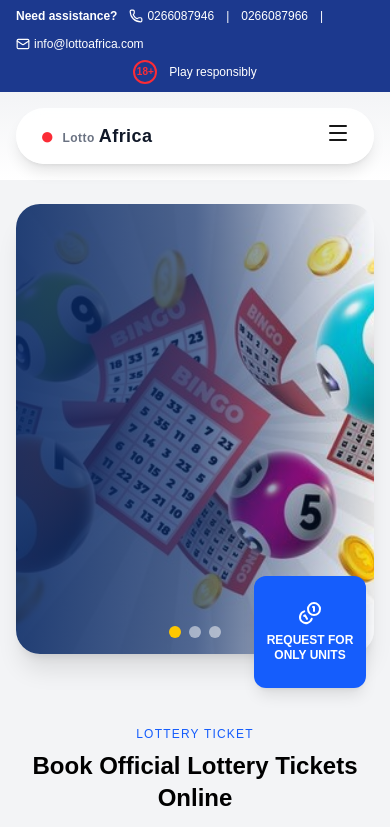
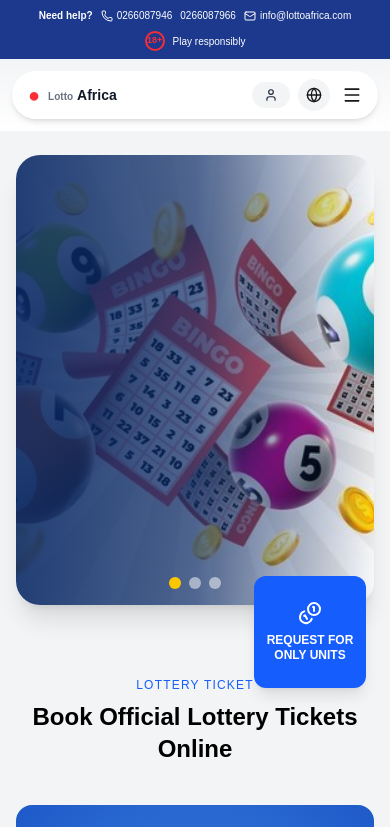
Before and after one commit to JosephLarbi21/lottoafrica, a Next.js app: page / in a window 390 px wide. Shown: the top 827 px of the page. Built offline with nearby package versions, Linux system fonts and the light colour scheme; grey boxes are pictures that could not be loaded.

Commit message:
New Update 05

```diff
--- a/components/Navbar.tsx
+++ b/components/Navbar.tsx
@@ -2,7 +2,15 @@
 
 import Link from "next/link";
 import { useState } from "react";
-import { Menu, X, Globe, ChevronDown, User, Phone, Mail } from "lucide-react";
+import {
+  Menu,
+  X,
+  Globe,
+  ChevronDown,
+  User,
+  Phone,
+  Mail,
+} from "lucide-react";
 import LoginModal from "@/components/LoginModal";
 
 export default function Navbar() {
@@ -29,52 +37,55 @@
   return (
     <>
       {/* 🟢 TOP INFO BAR */}
-      <div className="w-full bg-blue-900 text-white text-xs md:text-sm px-4 py-2 flex flex-col md:flex-row items-center justify-between gap-2">
+      <div className="w-full bg-blue-900 text-white text-[10px] sm:text-xs md:text-sm px-3 md:px-6 py-2 flex flex-col md:flex-row items-center justify-between gap-2">
+
         {/* LEFT */}
-        <div className="flex items-center gap-3 flex-wrap">
-          <span className="font-semibold">Need assistance?</span>
+        <div className="flex flex-wrap items-center justify-center md:justify-start gap-2 md:gap-4 text-center md:text-left">
+          <span className="font-semibold">Need help?</span>
 
           <div className="flex items-center gap-1">
-            <Phone size={14} />
+            <Phone size={12} />
             <span>0266087946</span>
           </div>
 
-          <span>|</span>
+          <span className="hidden sm:inline">|</span>
 
           <span>0266087966</span>
 
-          <span>|</span>
+          <span className="hidden sm:inline">|</span>
 
           <div className="flex items-center gap-1">
-            <Mail size={14} />
-            <span>info@lottoafrica.com</span>
+            <Mail size={12} />
+            <span className="truncate">info@lottoafrica.com</span>
           </div>
         </div>
 
         {/* RIGHT */}
-        <div className="flex items-center gap-3">
-          <div className="w-6 h-6 flex items-center justify-center rounded-full border-2 border-red-500 text-red-500 font-bold text-[10px]">
+        <div className="flex items-center gap-2 md:gap-3">
+          <div className="w-5 h-5 flex items-center justify-center rounded-full border-2 border-red-500 text-red-500 font-bold text-[9px]">
             18+
           </div>
-
-          <span className="font-medium">Play responsibly</span>
+          <span className="text-[10px] md:text-sm">Play responsibly</span>
         </div>
       </div>
 
       {/* 🔵 MAIN NAV */}
-      <div className="w-full flex justify-center py-4 px-4 bg-gradient-to-b from-gray-100 to-white sticky top-0 z-50">
-        <div className="w-full max-w-7xl bg-white/90 backdrop-blur-md rounded-full shadow-lg px-6 py-3 flex items-center justify-between">
+      <div className="sticky top-0 z-50 bg-gradient-to-b from-gray-100 to-white px-3 md:px-6 py-3">
+        <div className="max-w-7xl mx-auto bg-white/90 backdrop-blur-md rounded-full shadow-md px-4 md:px-6 py-2 flex items-center justify-between">
+
           {/* LOGO */}
-          <div className="flex items-center gap-2 font-bold text-lg cursor-pointer">
-            <span className="text-red-500 text-2xl">●</span>
-            <span className="tracking-wide text-gray-900">
-              <span className="text-gray-500 text-xs mr-1">Lotto</span>
+          <div className="flex items-center gap-2 font-bold text-sm md:text-lg cursor-pointer">
+            <span className="text-red-500 text-xl md:text-2xl">●</span>
+            <span className="text-gray-900">
+              <span className="text-gray-500 text-[10px] md:text-xs mr-1">
+                Lotto
+              </span>
               Africa
             </span>
           </div>
 
           {/* DESKTOP NAV */}
-          <div className="hidden md:flex items-center gap-8 text-sm font-medium text-gray-700">
+          <div className="hidden md:flex items-center gap-6 lg:gap-8 text-sm font-medium text-gray-700">
             {navItems.map((item) => (
               <div
                 key={item}
@@ -82,7 +93,9 @@
                 onMouseEnter={() => setActiveDropdown(item)}
                 onMouseLeave={() => setActiveDropdown(null)}
               >
-                <span className="hover:text-blue-600 transition">{item}</span>
+                <span className="hover:text-blue-600 transition">
+                  {item}
+                </span>
 
                 {dropdownItems[item] && <ChevronDown size={14} />}
 
@@ -107,39 +120,42 @@
           </div>
 
           {/* RIGHT */}
-          <div className="hidden md:flex items-center gap-3">
+          <div className="flex items-center gap-2 md:gap-3">
+
             {/* LOGIN */}
             <button
               onClick={() => setOpenLogin(true)}
-              className="flex items-center gap-2 cursor-pointer bg-gray-100 text-gray-800 px-4 py-2 rounded-full text-sm font-medium transition-all duration-300 shadow-sm hover:bg-yellow-400 hover:text-black hover:scale-105 hover:shadow-md hover:shadow-yellow-300/40"
+              className="flex items-center gap-1 md:gap-2 bg-gray-100 text-gray-800 px-3 md:px-4 py-1.5 md:py-2 rounded-full text-xs md:text-sm transition hover:bg-yellow-400 hover:text-black"
             >
-              <User size={16} />
-              Log in / Sign up
+              <User size={14} />
+              <span className="hidden sm:inline">Login</span>
             </button>
 
             {/* LANGUAGE */}
-            <div className="w-10 h-10 rounded-full bg-gray-100 text-gray-800 flex items-center justify-center cursor-pointer transition-all duration-300 shadow-sm hover:bg-yellow-400 hover:text-black hover:scale-105 hover:shadow-md hover:shadow-yellow-300/40">
-              <Globe size={18} />
+            <div className="w-8 h-8 md:w-10 md:h-10 rounded-full bg-gray-100 flex items-center justify-center hover:bg-yellow-400 cursor-pointer transition">
+              <Globe size={16} />
             </div>
-          </div>
 
-          {/* MOBILE */}
-          <div className="md:hidden">
-            <button onClick={() => setMobileOpen(!mobileOpen)}>
-              {mobileOpen ? <X /> : <Menu />}
+            {/* MOBILE MENU */}
+            <button
+              className="md:hidden ml-1"
+              onClick={() => setMobileOpen(!mobileOpen)}
+            >
+              {mobileOpen ? <X size={20} /> : <Menu size={20} />}
             </button>
           </div>
         </div>
 
-        {/* MOBILE MENU */}
+        {/* 📱 MOBILE MENU */}
         {mobileOpen && (
-          <div className="absolute top-24 left-0 w-full bg-white shadow-md p-6 md:hidden space-y-4 text-gray-700 z-40">
+          <div className="mt-3 w-full bg-white rounded-2xl shadow-lg p-5 space-y-4 md:hidden">
+
             {navItems.map((item) => (
               <div key={item}>
-                <div className="font-medium">{item}</div>
+                <div className="font-medium text-gray-800">{item}</div>
 
                 {dropdownItems[item] && (
-                  <div className="ml-4 mt-2 text-sm text-gray-500 space-y-1">
+                  <div className="ml-3 mt-2 text-sm text-gray-500 space-y-1">
                     {dropdownItems[item].map((sub) => (
                       <div key={sub}>{sub}</div>
                     ))}
@@ -153,7 +169,7 @@
                 setOpenLogin(true);
                 setMobileOpen(false);
               }}
-              className="w-full bg-yellow-400 py-2 rounded-full font-semibold"
+              className="w-full bg-yellow-400 py-2.5 rounded-full font-semibold"
             >
               Log in / Sign up
             </button>
```
